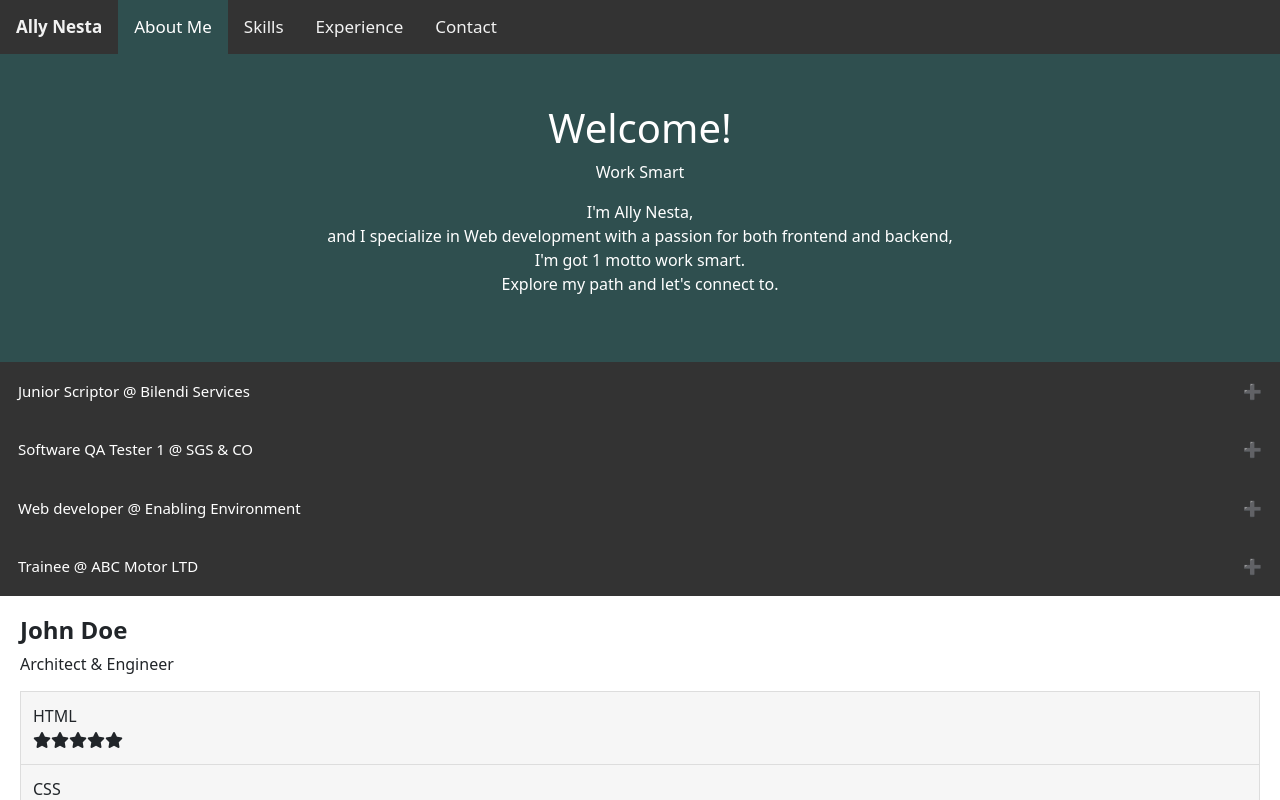
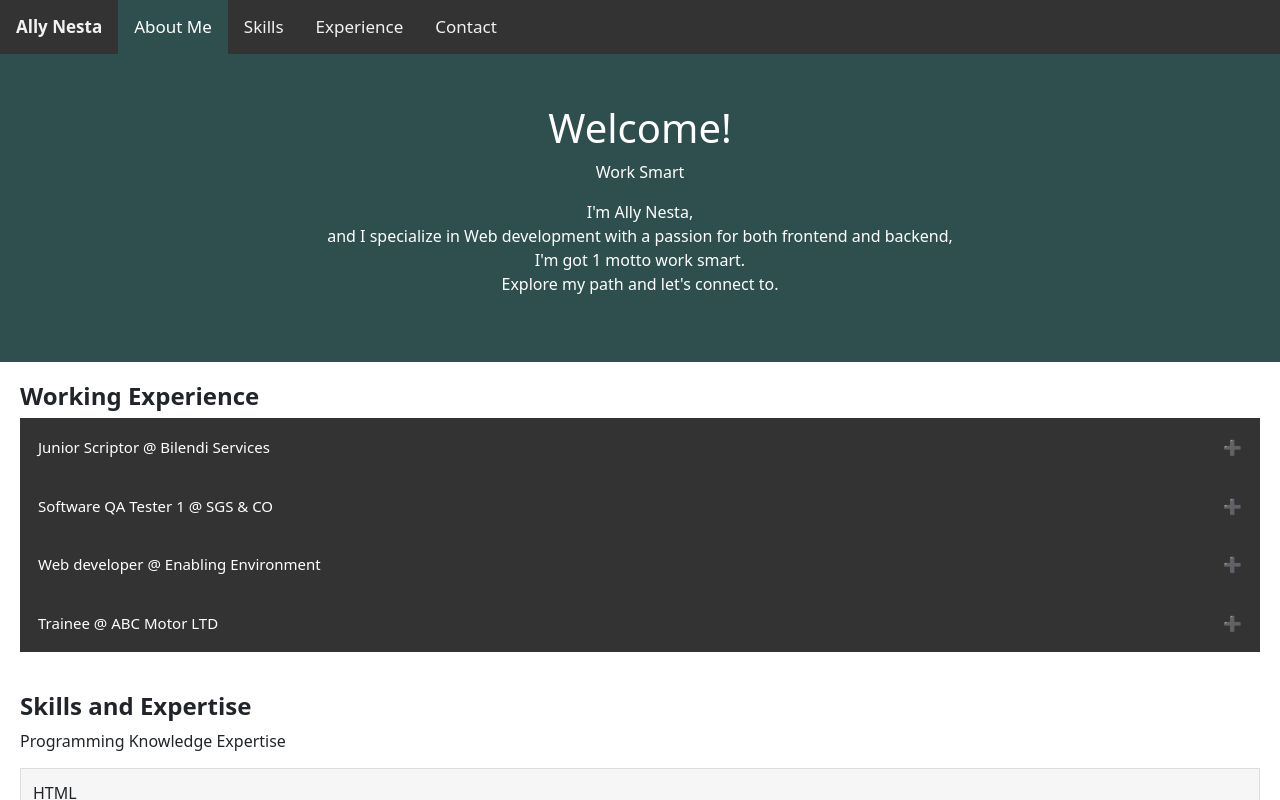
Before and after one commit to Allynesta/cv-tsx, a React (Vite) app: page / in a window 1280 px wide. Shown: the top 800 px of the page. Built offline with nearby package versions, Linux system fonts and the light colour scheme.

Commit message:
improve skills and experience

```diff
--- a/src/component/Card.tsx
+++ b/src/component/Card.tsx
@@ -5,9 +5,9 @@ const Card = () => {
 		<>
 			<div className="skill-section" id="skill-section">
 				<h4>
-					<b>John Doe</b>
+					<b>Skills and Expertise</b>
 				</h4>
-				<p>Architect & Engineer</p>
+				<p>Programming Knowledge Expertise</p>
 				<SkillList />
 			</div>
 		</>
--- a/src/component/Experience.tsx
+++ b/src/component/Experience.tsx
@@ -3,6 +3,9 @@ import "../styles/experience.css";
 const Experience = () => {
 	return (
 		<div className="experience-section">
+			<h4>
+				<b>Working Experience</b>
+			</h4>
 			<button className="accordion">Junior Scriptor @ Bilendi Services</button>
 			<div className="panel">
 				<p>Implement new product</p>
--- a/src/styles/experience.css
+++ b/src/styles/experience.css
@@ -34,3 +34,12 @@
     overflow: hidden;
     transition: max-height 0.2s ease-out;
   }
+
+
+  /* Skill section */
+.experience-section {
+  list-style-type: none;
+  margin: 0;
+  padding: 20px;
+  width: 100%;
+}
```
